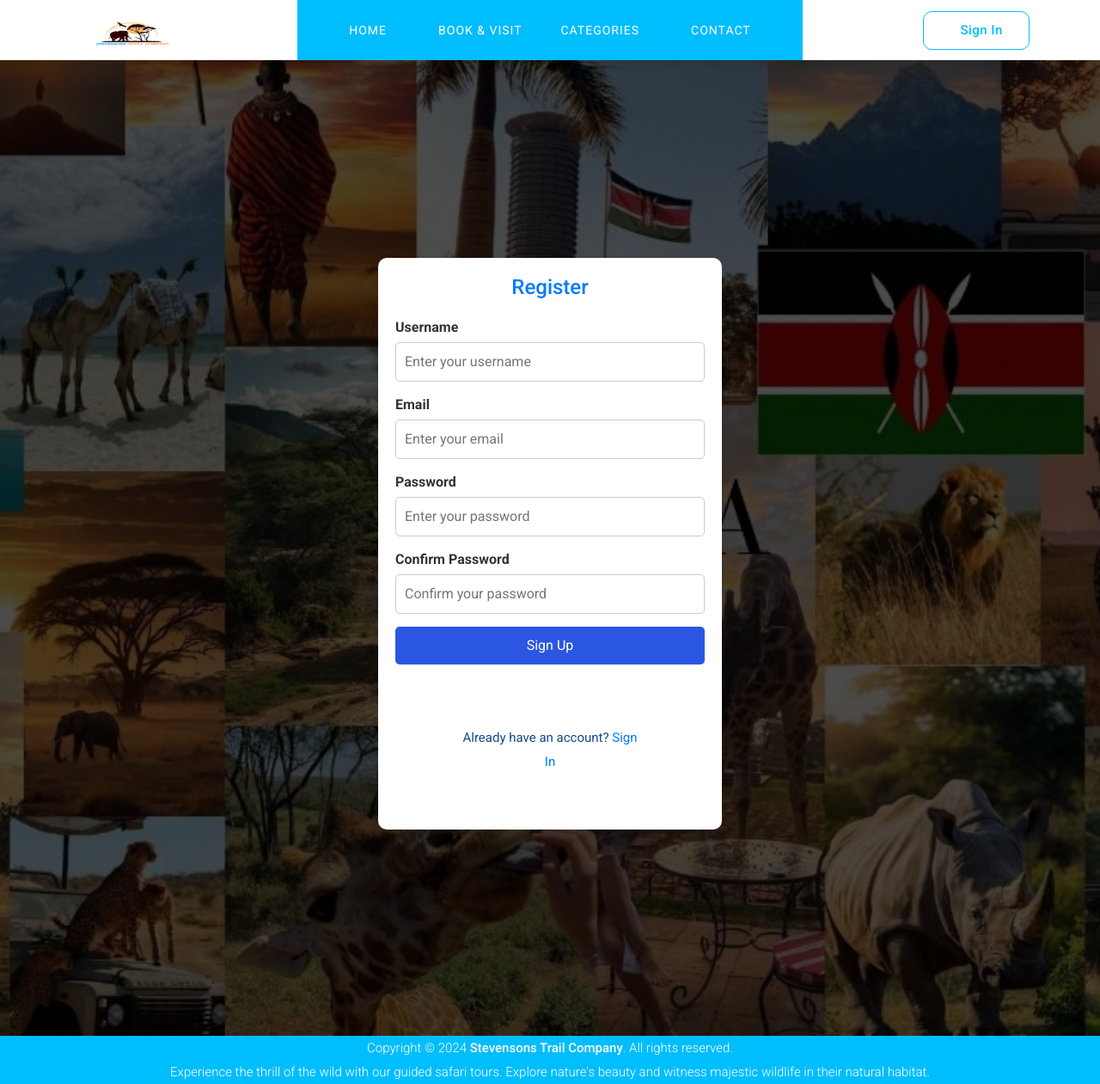
After one commit to Kurgat094/django-tour, a Django app: template wildsafari/tour/templates/register.html in a window 1280 px wide. The commit adds this page. Shown: the whole page at 86% size. Run offline with Django 3.2, Linux system fonts and the light colour scheme; the template is opened without the code that fills it, so the values that code supplies are empty; some libraries are stand-ins or nearby versions; some web fonts are replaced.

```diff
--- a/wildsafari/tour/static/css/app.css
+++ b/wildsafari/tour/static/css/app.css
@@ -92,3 +92,72 @@
     border-radius: 10px;
     object-fit: cover;
   }
+
+.sign-in-form {
+  background: #fff; /* White background */
+  padding: 20px;
+  border-radius: 10px; /* Rounded corners */
+  box-shadow: 0 4px 10px rgba(0, 0, 0, 0.1); /* Subtle box shadow */
+  max-width: 400px;
+  width: 100%;
+  margin: 0 auto; /* Center the form horizontally */
+  margin-top: 10px;
+  top:40%;
+}
+
+.sign-in-form h3 {
+  margin-bottom: 20px;
+  font-size: 24px;
+  text-align: center;
+  color: #007bff;
+
+}
+
+.form-group {
+  margin-bottom: 15px;
+}
+
+.form-group label {
+  display: block;
+  margin-bottom: 5px;
+  font-weight: bold;
+  float: left;
+}
+
+.form-group input {
+  width: 100%;
+  padding: 10px;
+  border: 1px solid #ccc;
+  border-radius: 5px;
+  font-size: 16px;
+}
+
+.form-group button {
+  width: 100%;
+  padding: 10px;
+  background-color: #2b56e2;
+  color: #fff;
+  border: none;
+  border-radius: 5px;
+  font-size: 16px;
+  cursor: pointer;
+}
+
+.form-group button:hover {
+  background-color: #7a0485;
+}
+
+.form-group p {
+  text-align: center;
+
+  color: rgb(23, 73, 139) !important;
+}
+
+.form-group a {
+  color: #007bff;
+  text-decoration: none;
+}
+
+.form-group a:hover {
+  text-decoration: underline;
+}
--- a/wildsafari/tour/static/css/templatemo-snapx-photography.css
+++ b/wildsafari/tour/static/css/templatemo-snapx-photography.css
@@ -1456,8 +1456,7 @@ footer.no-space {
 footer {
   background-color: #00bdfe;
   text-align: center;
-  padding: 25px 0px;
-  margin-top: 120px;
+
 }
 
 footer p {
@@ -2483,7 +2482,22 @@ section.contact-us .info-item a {
 section.contact-us .info-item a:hover {
   color: #00bdfe;
 }
-
+section.contact-us{
+  margin-bottom: 25px;
+}
+
+section.pricing-plans{
+  margin-bottom: 25px;
+}
+section.contest-win{
+  margin-bottom: 25px;
+}
+section.testimonials{
+  margin-bottom: 25px;
+}
+section.contest-waiting{
+  margin-bottom: 25px;
+}
 #contact {
   margin-top: 60px;
 }
--- a/wildsafari/tour/templates/base.html
+++ b/wildsafari/tour/templates/base.html
@@ -31,7 +31,7 @@
                 <nav class="main-nav">
                     <!-- ***** Logo Start ***** -->
                     <a href="{% url 'home' %}" class="logo">
-                        <img src="{% static 'tour/logo.jpg' %}" style="height: 60px; width:90%;" alt="SnapX Photography Template">
+                        <img src="{% static 'tour/Stevensonslogo.png' %}" style="height: 60px; width:90%;" alt="Stevensons Tail Company" >
                     </a>
                     <!-- ***** Logo End ***** -->
                     <!-- ***** Menu Start ***** -->
@@ -45,10 +45,11 @@
                             </ul>
                         </li>
                         <li><a href="{% url 'categories' %}">Categories</a></li>
-                        <li><a href="{% url 'users' %}">Users</a></li>
+                        <li><a href="{% url 'users' %}">Contact</a></li>
                     </ul>
                     <div class="border-button">
-                      <a id="modal_trigger" href="#modal" class="sign-in-up"><i class="fa fa-user"></i> Sign In/Up</a>
+                        <a id="modal_trigger" href="{% url 'signin' %}" class="sign-in-up">
+                          <i class="fa fa-user"></i>Sign In</a>
                     </div>
                     <a class='menu-trigger'>
                         <span>Menu</span>
@@ -61,104 +62,19 @@
 </header>
 
 
-<div id="modal" class="popupContainer" style="display:none;">
-    <div class="popupHeader">
-        <span class="header_title">Login</span>
-        <span class="modal_close"><i class="fa fa-times"></i></span>
-    </div>
 
-    <section class="popupBody">
-        <!-- Social Login -->
-        <div class="social_login">
-            <div class="">
-                <a href="#" class="social_box fb">
-                    <span class="icon"><i class="fab fa-facebook"></i></span>
-                    <span class="icon_title">Connect with Facebook</span>
 
-                </a>
-
-                <a href="#" class="social_box google">
-                    <span class="icon"><i class="fab fa-google-plus"></i></span>
-                    <span class="icon_title">Connect with Google</span>
-                </a>
-            </div>
-
-            <div class="centeredText">
-                <span>Or use your Email address</span>
-            </div>
-
-            <div class="action_btns">
-                <div class="one_half"><a href="#" id="login_form" class="btn">Login</a></div>
-                <div class="one_half last"><a href="#" id="register_form" class="btn">Sign up</a></div>
-            </div>
-        </div>
-
-        <!-- Username & Password Login form -->
-        <div class="user_login">
-            <form action="#" method="post">
-
-                <label>Email / Username</label>
-                <input name="username" type="text" id="username" />
-              <br />
-
-                <label>Password</label>
-                <input name="password" type="password" id="password" />
-              <br />
-
-                <div class="checkbox">
-                    <input id="remember" type="checkbox" />
-                    <label for="remember">Remember me on this computer</label>
-                </div>
-
-                <div class="action_btns">
-                    <div class="one_half"><a href="#" class="btn back_btn"><i class="fa fa-angle-double-left"></i> Back</a></div>
-                    <div class="one_half last"><button type="submit" class="btn btn_red">Login</button></div>
-                </div>
-            </form>
-
-            <a href="#" class="forgot_password">Forgot password?</a>
-        </div>
-
-        <!-- Register Form -->
-        <div class="user_register">
-            <form action="#" method="post">
-
-                <label>Username</label>
-                <input name="username" type="text" id="username" />
-                <br />
-
-                <label>Email Address</label>
-                <input name="email" type="email" id="email" />
-                <br />
-
-                <label>Password</label>
-                <input name="password" type="password" id="password" />
-                <br />
-
-                <div class="checkbox">
-                    <input id="send_updates" type="checkbox" />
-                    <label for="send_updates">Send me occasional email updates</label>
-                </div>
-
-                <div class="action_btns">
-                    <div class="one_half"><a href="#" class="btn back_btn"><i class="fa fa-angle-double-left"></i> Back</a></div>
-                    <div class="one_half last"><button type="submit" class="btn btn_red">Register</button></div>
-                </div>
-            </form>
-        </div>
-
-    </section>
-  </div>
 
   {%  block content %}
 
   {%  endblock %}
 
+
   <footer>
     <div class="container">
         <div class="row">
             <div class="col-lg-12">
-                    <p>Copyright © 2024 <a href="#">Wild Safari Adventures</a>. All rights reserved.
+                <p>Copyright © 2024 <a href="#">Stevensons Trail Company</a>. All rights reserved.
                 <br>Experience the thrill of the wild with our guided safari tours. Explore nature's beauty and witness majestic wildlife in their natural habitat.
             </div>
         </div>
--- a/wildsafari/tour/templates/contest-details.html
+++ b/wildsafari/tour/templates/contest-details.html
@@ -1,5 +1,6 @@
 {% extends "base.html" %}
 {% load static %}
+{% block title %}Stevensons Trail Bookngs{% endblock %}
 {% block content %}
 
 
@@ -7,7 +8,7 @@
     <div class="container">
       <div class="row">
         <div class="col-lg-8 offset-lg-2 header-text">
-          <h2 class="space-need">Embark on a <em>Solo Wild Safari Tour</em></h2>
+          <h2 class="space-need">Embark on a <em>Solo Stevensons Trail Tour</em></h2>
           <h6>Next Tour Starts Soon</h6>
         </div>
       </div>
--- a/wildsafari/tour/templates/index.html
+++ b/wildsafari/tour/templates/index.html
@@ -3,6 +3,7 @@
 
 {% load static %}
 
+{% block title %}Stevensons Trail Home{% endblock %}
 
 {% block content %}
 
@@ -13,10 +14,10 @@
         <div class="col-lg-10 offset-lg-1">
           <div class="header-text">
             <h2>Enter a world of <em>Tourism</em> Culture  <em>Adventure</em> Hikes &amp;<em>Recreation</em></h2>
-            <p>Wild Safari - Experience breathtaking landscapes, rich cultural heritage, and thrilling adventures. Whether you're looking for serene nature walks, exhilarating hikes, or unforgettable wildlife encounters, our platform connects you with the best tourism attractions.</p>
+            <p>Stevensons Trail - Experience breathtaking landscapes, rich cultural heritage, and thrilling adventures. Whether you're looking for serene nature walks, exhilarating hikes, or unforgettable wildlife encounters, our platform connects you with the best tourism attractions.</p>
             <div class="buttons">
               <div class="big-border-button">
-                <a href="{ url 'contests' }">Explore Wild Safari</a>
+                <a href="{ url 'contests' }">Explore Stevensons Trail Company</a>
               </div>
               <div class="icon-button">
                 <a href="{% static 'tour/maasai_culture.mp4' %}" target="_blank"><i class="fa fa-play"></i> Watch Our Video Now</a>
--- /dev/null
+++ b/wildsafari/tour/templates/register.html
@@ -0,0 +1,46 @@
+{%  extends 'base.html' %}
+
+{% load static %}
+{% block title %}Stevensons Trail Register{% endblock %}
+
+{% block content %}
+
+<div class="main-banner">
+    <div class="container">
+      <div class="row">
+        <div class="col-lg-10 offset-lg-1">
+          <!-- Register Form -->
+          <div class="sign-in-form">
+            <h3>Register</h3>
+            <form method="post" action="{% url 'signup' %}">
+              {% csrf_token %}
+              <div class="form-group">
+                <label for="username">Username</label>
+                <input type="text" id="username" name="username" placeholder="Enter your username" required>
+              </div>
+              <div class="form-group">
+                <label for="email">Email</label>
+                <input type="email" id="email" name="email" placeholder="Enter your email" required>
+              </div>
+              <div class="form-group">
+                <label for="password1">Password</label>
+                <input type="password" id="password1" name="password1" placeholder="Enter your password" required>
+              </div>
+              <div class="form-group">
+                <label for="password2">Confirm Password</label>
+                <input type="password" id="password2" name="password2" placeholder="Confirm your password" required>
+              </div>
+              <div class="form-group">
+                <button type="submit" class="btn btn-primary">Sign Up</button>
+              </div>
+              <div class="form-group">
+                <p>Already have an account? <a href="{% url 'signin' %}">Sign In</a></p>
+              </div>
+            </form>
+          </div>
+        </div>
+      </div>
+    </div>
+  </div>
+
+{% endblock %}
--- a/wildsafari/tour/urls.py
+++ b/wildsafari/tour/urls.py
@@ -7,4 +7,6 @@ urlpatterns = [
     path('contests', contests, name='contests'),
     path('contestdetails', contestdetails, name='contestdetails'),
     path('users', users, name='users'),
+    path('signin', signin, name='signin'),
+    path('signup', signup, name='signup'),
 ]
```
Also changed, not shown: wildsafari/tour/templates/admin/base.html (added, +12 -0 lines), wildsafari/tour/templates/categories.html (+7 -5 lines), wildsafari/tour/templates/contests.html (+5 -3 lines), wildsafari/tour/templates/login.html (added, +40 -0 lines), wildsafari/tour/templates/users.html (+7 -5 lines), wildsafari/tour/views.py (+15 -1 lines), wildsafari/db.sqlite3, wildsafari/tour/forms.py (added), wildsafari/tour/static/tour/Stevensonslogo.png (added), wildsafari/tour/static/tour/stevensonslogo.jpeg (added). Lines whose indentation alone changed are shown as unchanged.
